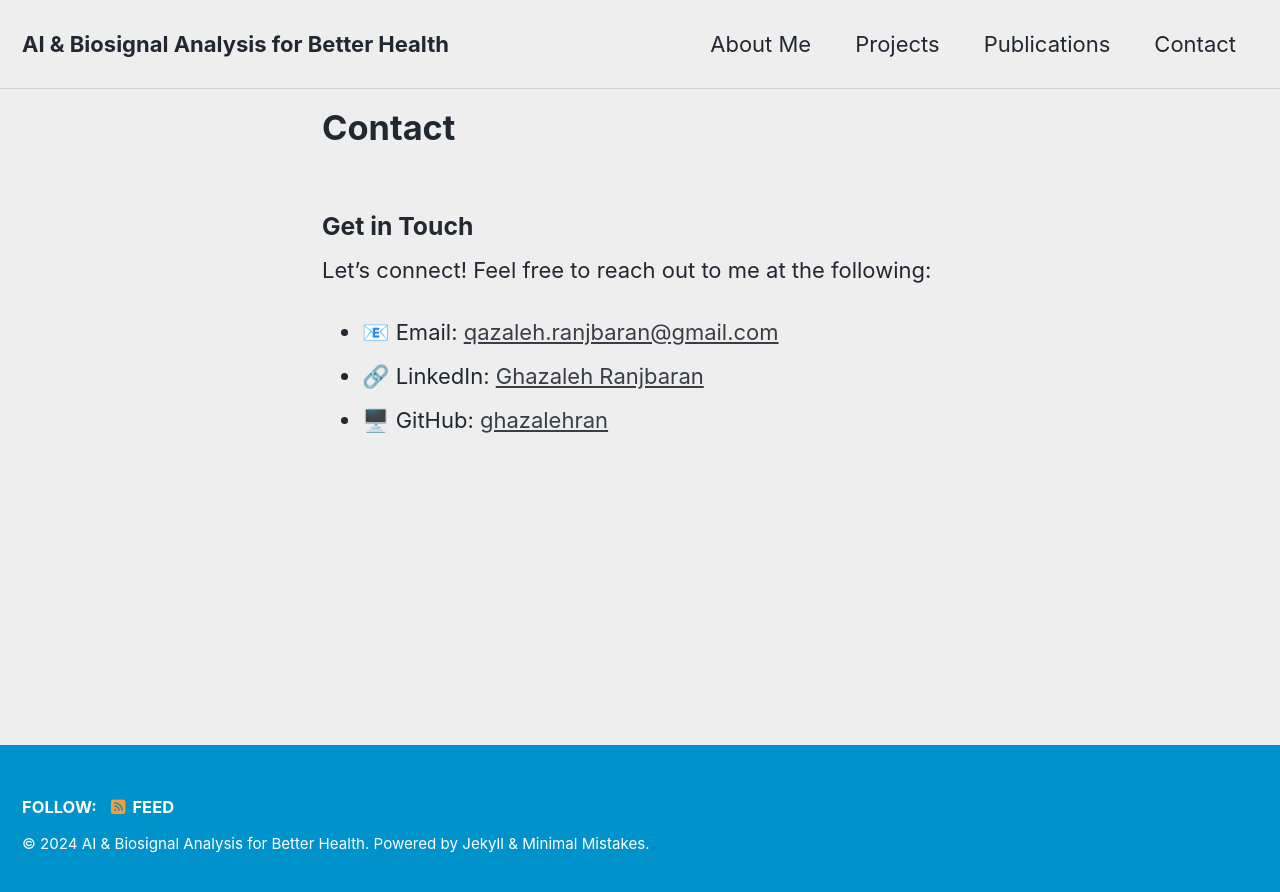
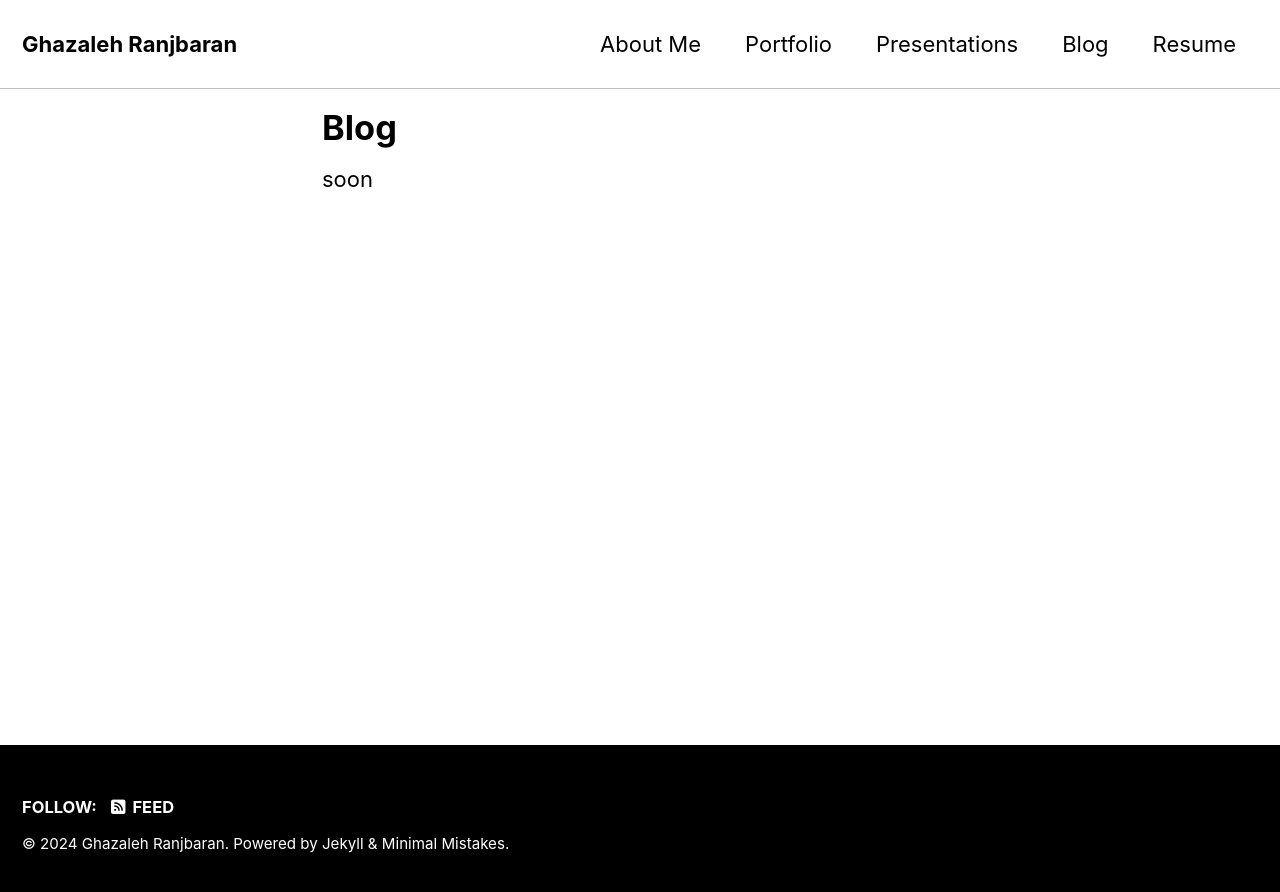
Before and after one commit to ghazalehran/ghazalehran.github.io, a Jekyll site: the page built from blog.md, in a window 1280 px wide. Shown: the top 892 px of the page. Built offline with Jekyll 4.4.1, drawn with Linux system fonts in a browser that asks for light colours; cached includes are drawn as plain includes.

Commit message:
personalize the layout

```diff
--- a/_config.yml
+++ b/_config.yml
@@ -12,12 +12,12 @@
 
 # theme                  : "minimal-mistakes-jekyll"
 # remote_theme           : "mmistakes/minimal-mistakes"
-minimal_mistakes_skin    : "air" # "air", "aqua", "contrast", "dark", "dirt", "neon", "mint", "plum", "sunrise"
+minimal_mistakes_skin    : "contrast" # "air", "aqua", "contrast", "dark", "dirt", "neon", "mint", "plum", "sunrise"
 
 # Site Settings
 locale                   : "en-US"
 rtl                      : # true, false (default) # turns direction of the page into right to left for RTL languages
-title                    : "AI & Biosignal Analysis for Better Health"
+title                    : "Ghazaleh Ranjbaran"
 title_separator          : "-"
 subtitle                 : # site tagline that appears below site title in masthead
 name                     : "Your Name"
@@ -114,7 +114,7 @@ analytics:
 # Site Author
 author:
   name             : "Ghazaleh Ranjbaran"
-  avatar           : # path of avatar image, e.g. "/assets/images/bio-photo.jpg"
+  avatar           : "/assets/images/profile-photo-1.jpg"
   bio              : "Biosignal AI Specialist"
   location         : "Montreal, Canada"
   email            : "qazaleh.ranjbaran@gmail.com"
--- a/_data/navigation.yml
+++ b/_data/navigation.yml
@@ -2,9 +2,11 @@
 main:
   - title: "About Me"
     url: /about/
-  - title: "Projects"
-    url: /projects/
-  - title: "Publications"
-    url: /publications/
-  - title: "Contact"
-    url: /contact/
+  - title: "Portfolio"
+    url: /portfolio/
+  - title: "Presentations"
+    url: /presentations/
+  - title: "Blog"
+    url: /blog/
+  - title: "Resume"
+    url: /resume/
--- a/contact.md
+++ b/blog.md
@@ -1,13 +1,16 @@
 ---
 layout: single
-title: "Contact"
-permalink: /contact/
+title: "Blog"
+permalink: /blog/
 ---
 
-### Get in Touch
+soon
+
+<!-- ### Get in Touch
 
 Let’s connect! Feel free to reach out to me at the following:
 
 - 📧 Email: [qazaleh.ranjbaran@gmail.com](mailto:your-email@example.com)
 - 🔗 LinkedIn: [Ghazaleh Ranjbaran](https://www.linkedin.com/in/ghazaleh-ranjbaran-6865481ba/)
 - 🖥️ GitHub: [ghazalehran](https://github.com/ghazalehran)
+ -->
```
Also changed, not shown: about.md (+2 -2 lines), assets/images/profile-photo-1.jpg (added), portfolio.md (added), presentations.md (added), projects.md (deleted), publications.md (deleted), resume.md (added).
